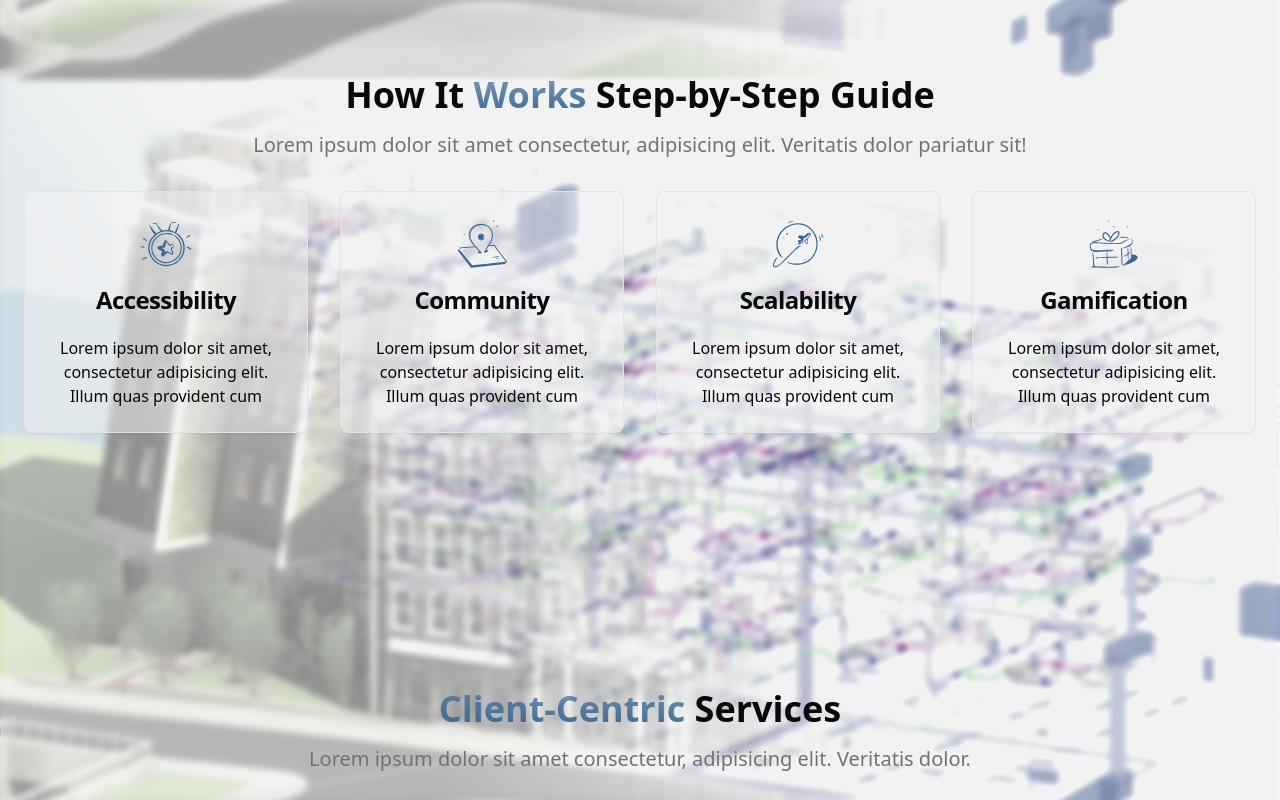
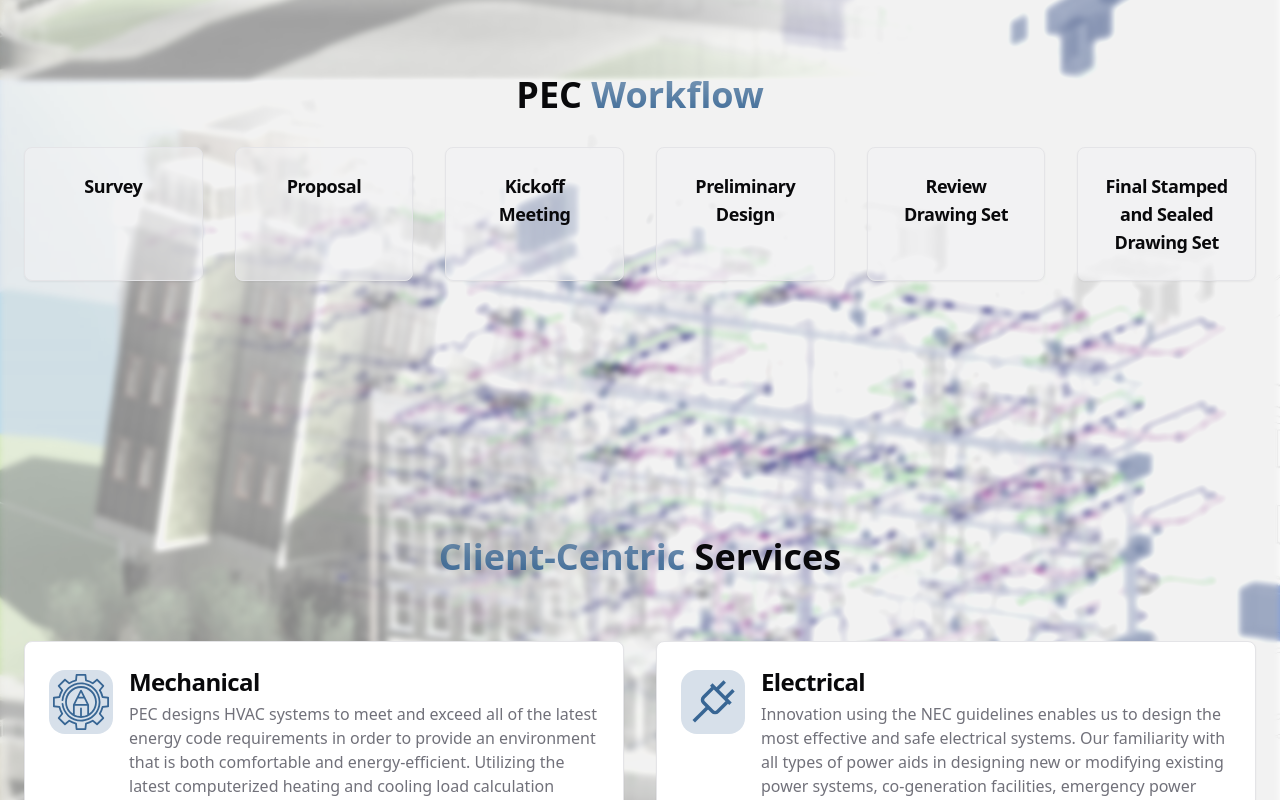
Before and after one commit to anthonyyoussef01/PerspectiveEngineering, a React (Vite) app: page / in a window 1280 px wide. Shown: the part 1520-2320 px from the top of the page. Built offline with nearby package versions, Linux system fonts and the light colour scheme.

Commit message:
Landing Page Updates:
- Added the workflow and removed unnecessary 'Lorem Ipsum'

```diff
--- a/src/components/HowItWorks.tsx
+++ b/src/components/HowItWorks.tsx
@@ -2,35 +2,27 @@
 import { MedalIcon, MapIcon, PlaneIcon, GiftIcon } from "../components/Icons";
 
 interface FeatureProps {
-  icon: JSX.Element;
   title: string;
-  description: string;
 }
 
 const features: FeatureProps[] = [
   {
-    icon: <MedalIcon />,
-    title: "Accessibility",
-    description:
-      "Lorem ipsum dolor sit amet, consectetur adipisicing elit. Illum quas provident cum",
+    title: "Survey",
   },
   {
-    icon: <MapIcon />,
-    title: "Community",
-    description:
-      "Lorem ipsum dolor sit amet, consectetur adipisicing elit. Illum quas provident cum",
+    title: "Proposal",
   },
   {
-    icon: <PlaneIcon />,
-    title: "Scalability",
-    description:
-      "Lorem ipsum dolor sit amet, consectetur adipisicing elit. Illum quas provident cum",
+    title: "Kickoff Meeting",
   },
   {
-    icon: <GiftIcon />,
-    title: "Gamification",
-    description:
-      "Lorem ipsum dolor sit amet, consectetur adipisicing elit. Illum quas provident cum",
+    title: "Preliminary Design",
+  },
+  {
+    title: "Review Drawing Set",
+  },
+  {
+    title: "Final Stamped and Sealed Drawing Set",
   },
 ];
 
@@ -41,30 +33,25 @@
       className="container text-center py-24 sm:py-32"
     >
       <h2 className="text-3xl md:text-4xl font-bold ">
-        How It{" "}
+        PEC{" "}
         <span className="bg-gradient-to-b from-primary/60 to-primary text-transparent bg-clip-text">
-          Works{" "}
+          Workflow
         </span>
-        Step-by-Step Guide
       </h2>
       <p className="md:w-3/4 mx-auto mt-4 mb-8 text-xl text-muted-foreground">
-        Lorem ipsum dolor sit amet consectetur, adipisicing elit. Veritatis
-        dolor pariatur sit!
       </p>
 
-      <div className="grid grid-cols-1 md:grid-cols-2 lg:grid-cols-4 gap-8">
-        {features.map(({ icon, title, description }: FeatureProps) => (
+      <div className="grid grid-cols-2 md:grid-cols-3 lg:grid-cols-6 gap-8">
+        {features.map(({ title }: FeatureProps) => (
           <Card
             key={title}
             className="bg-muted/50"
           >
             <CardHeader>
-              <CardTitle className="grid gap-4 place-items-center">
-                {icon}
+              <CardTitle className="grid gap-4 place-items-center text-md lg:text-lg">
                 {title}
               </CardTitle>
             </CardHeader>
-            <CardContent>{description}</CardContent>
           </Card>
         ))}
       </div>
--- a/src/components/Services.tsx
+++ b/src/components/Services.tsx
@@ -74,8 +74,6 @@
           </h2>
 
           <p className="text-muted-foreground text-xl mt-4 mb-8 ">
-            Lorem ipsum dolor sit amet consectetur, adipisicing elit. Veritatis
-            dolor.
           </p>
         </div>
 
```
